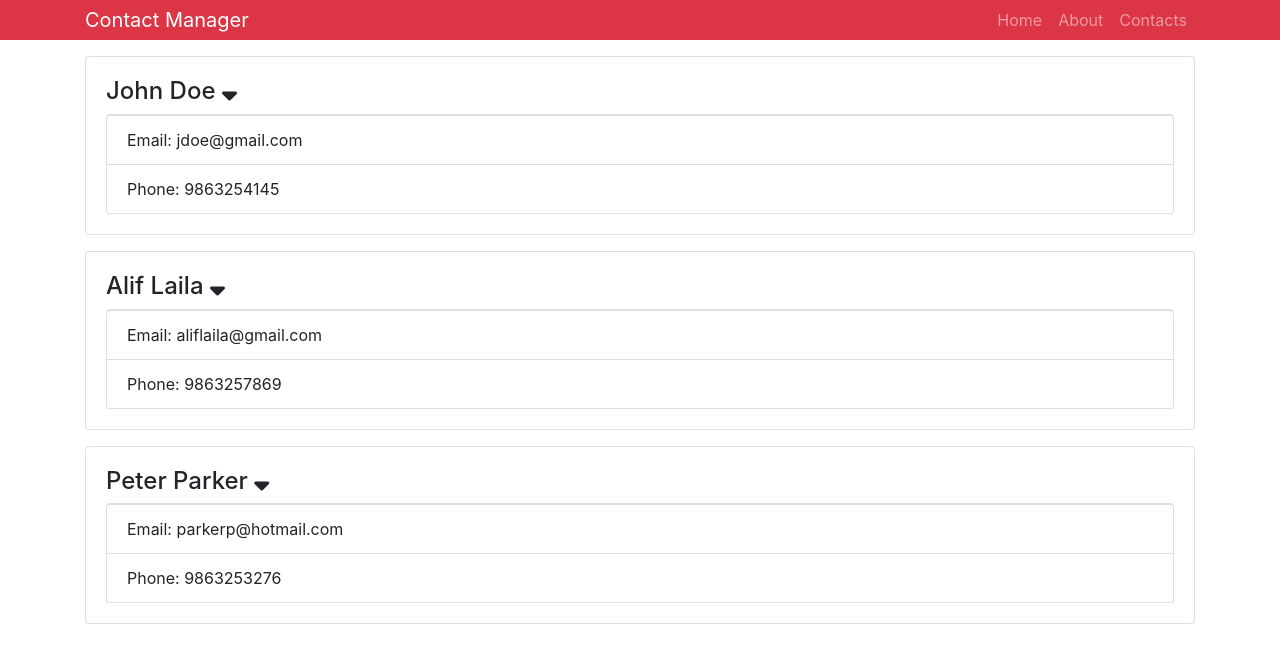
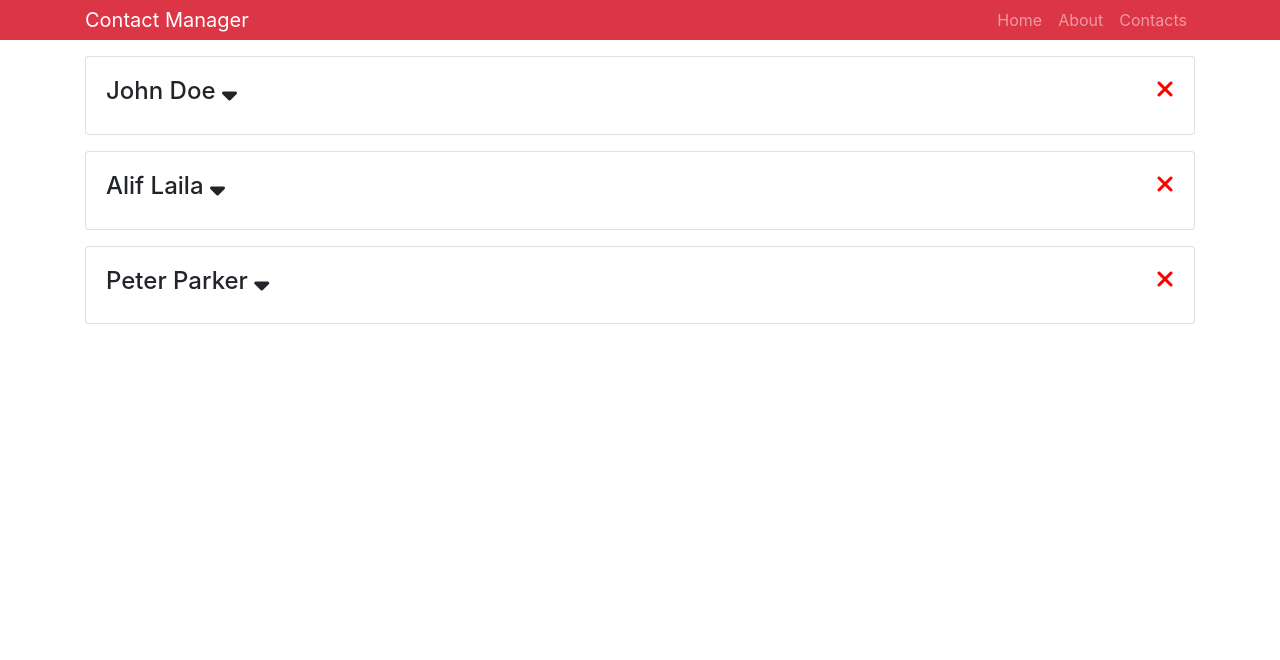
Before and after one commit to abhishekmazumder/React-Contact-Manager, a React (Create React App) app: page / in a window 1280 px wide. Shown: the top 660 px of the page. Built offline with nearby package versions, Linux system fonts and the light colour scheme.

Commit message:
Delete functionality added

```diff
--- a/src/components/Contact.js
+++ b/src/components/Contact.js
@@ -2,12 +2,20 @@ import React, { Component } from 'react';
 import PropTypes from 'prop-types';
 
 class Contact extends Component {
-	state = {};
-	onShowClick = () => {
-		console.log('hello');
+	state = {
+		showInfo: false,
 	};
+
+	onShowClick = (e) => {
+		this.setState({
+			showInfo: !this.state.showInfo,
+		});
+	};
+
 	render() {
-		const { name, email, phone } = this.props.contact;
+		const { id, name, email, phone } = this.props.contact;
+		const { showInfo } = this.state;
+		const { handleDelete } = this.props;
 		return (
 			<div className="card card-body mb-3">
 				<h4>
@@ -15,12 +23,24 @@ class Contact extends Component {
 					<i
 						className="fas fa-sort-down"
 						onClick={this.onShowClick}
+						style={{ cursor: 'pointer' }}
+					></i>
+					<i
+						className="fas fa-times"
+						onClick={() => handleDelete(id)}
+						style={{
+							cursor: 'pointer',
+							float: 'right',
+							color: 'red',
+						}}
 					></i>
 				</h4>
-				<ul className="list-group">
-					<li className="list-group-item">Email: {email}</li>
-					<li className="list-group-item">Phone: {phone}</li>
-				</ul>
+				{showInfo ? (
+					<ul className="list-group">
+						<li className="list-group-item">Email: {email}</li>
+						<li className="list-group-item">Phone: {phone}</li>
+					</ul>
+				) : null}
 			</div>
 		);
 	}
--- a/src/components/ContactList.js
+++ b/src/components/ContactList.js
@@ -24,17 +24,28 @@ class ContactList extends Component {
 			},
 		],
 	};
+
+	handleDelete = (id) => {
+		const filtereditem = this.state.contacts.filter(
+			(item) => item.id !== id
+		);
+		this.setState({
+			contacts: filtereditem,
+		});
+	};
+
 	render() {
 		const { contacts } = this.state;
 		return (
-			<div>
+			<React.Fragment>
 				{contacts.map((contact) => (
 					<Contact
 						key={contact.id}
 						contact={contact}
+						handleDelete={this.handleDelete}
 					/>
 				))}
-			</div>
+			</React.Fragment>
 		);
 	}
 }
```
